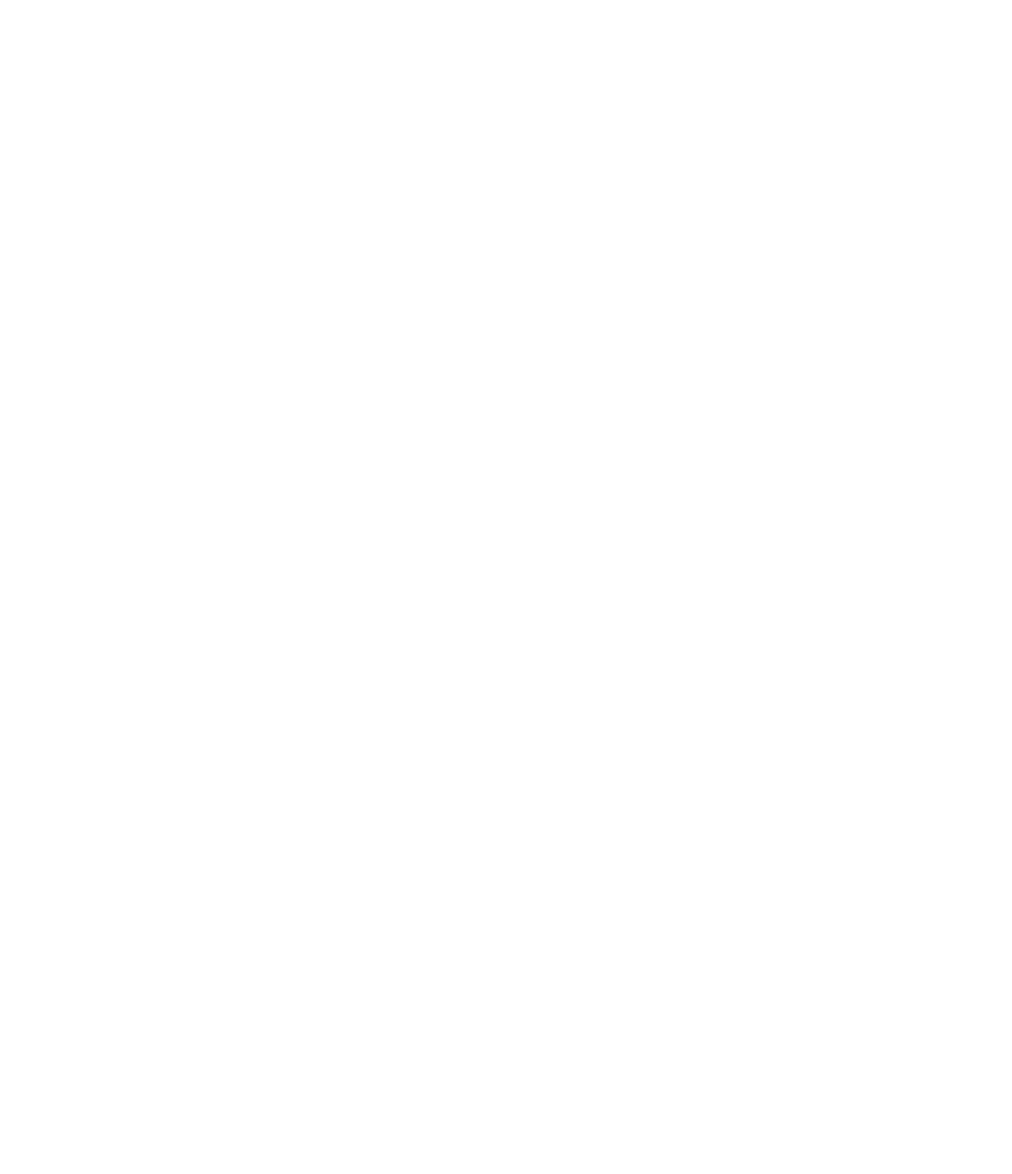
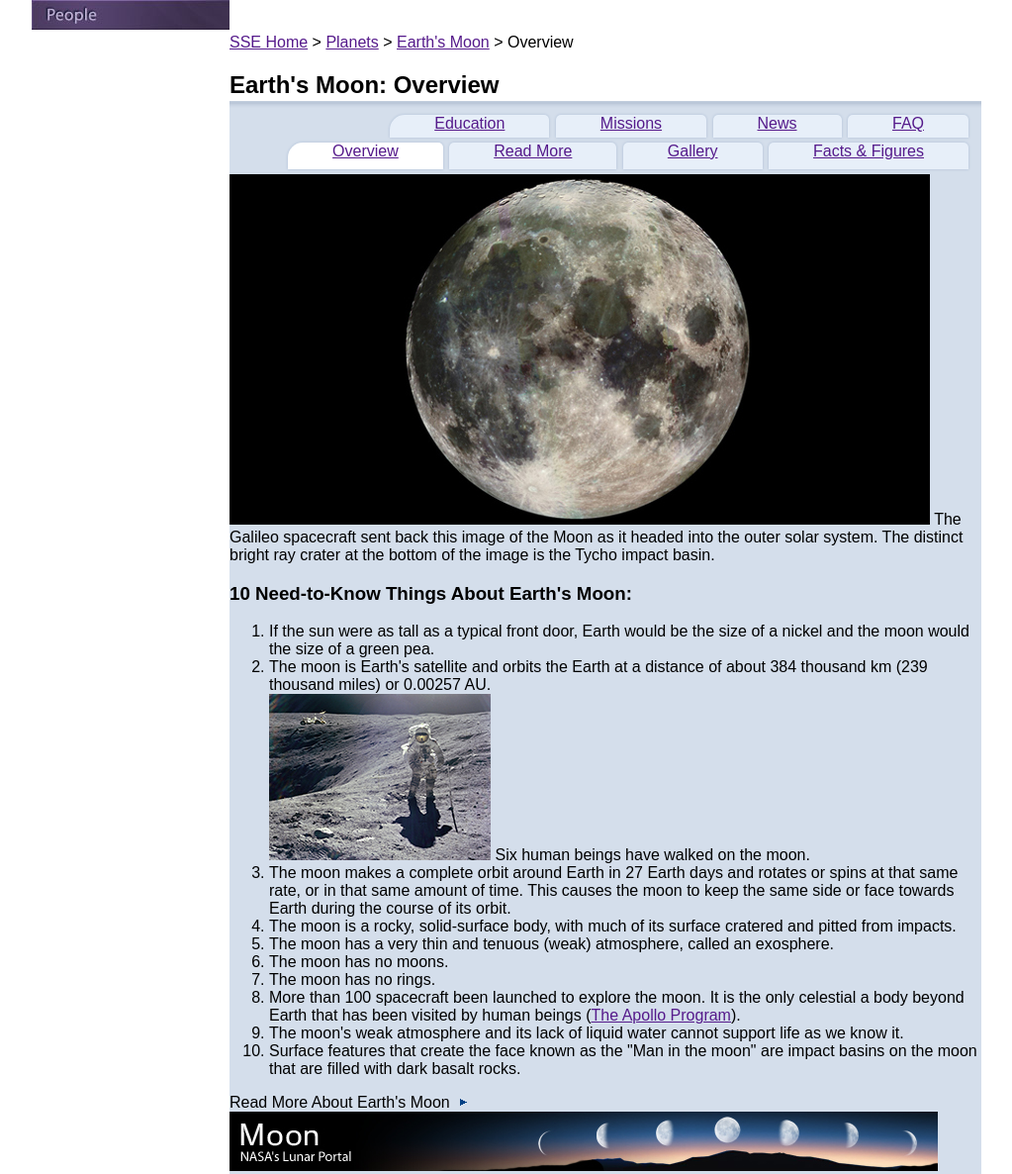
Before and after one commit to mkunkel/planets, a plain HTML site: page index.html in a window 1280 px wide. Shown: the whole page at 99% size, without its empty margins (128-1151 px from the left). Before the commit the page ends 800 px from the top, so only its background shows below. Drawn offline with Linux system fonts and the light colour scheme.

Commit message:
tab strip

```diff
--- a/css/style.css
+++ b/css/style.css
@@ -0,0 +1,52 @@
+#wrap {
+  width: 960px;
+  margin: auto;
+}
+nav{
+  width: 200px;
+}
+#content {
+  float: right;
+  width: 760px;
+  background-color: #d4deeb;
+}
+#content > #top {
+  background-color: #FFF;
+}
+#content > #top > h2 {
+  padding-bottom: 10px;
+  margin-bottom: 6px;
+  background-image: url("../images/bodybg.png");
+  background-repeat: repeat-x;
+  background-position: bottom;
+}
+#tabstrip {
+
+  text-align: right;
+  margin-right: 13px;
+}
+#tabstrip > .tab {
+  border-top-left-radius: 5px;
+  border-top-right-radius: 5px;
+  background-color: #e7eff9;
+  display: inline-block;
+  padding: 0 45px;
+  margin: 0 0 5px 2px;
+  box-shadow: 0 0 3px #acbdd5;
+}
+#tabstrip > #active {
+  background-color: #FFF;
+  box-shadow: 3 0 3px #acbdd5;
+}
+#tabstrip > .tab.top {
+  height: 23px;
+}
+#tabstrip > .tab.bottom {
+  height: 27px;
+}
+#tabstrip > .tab.top:nth-child(1){
+  border-top-left-radius: 15px;
+}
+#tabstrip > .tab.bottom:nth-child(5){
+  border-top-left-radius: 15px;
+}
--- a/index.html
+++ b/index.html
@@ -9,8 +9,56 @@
 <body>
   <div id="wrap">
     <header></header>
-    <nav></nav>
-    <div id="content"></div>
+    <nav><img src="images/leftnav_people_off.jpg" alt=""></nav>
+    <div id="content">
+      <section id="top">
+        <div id="breadcrumbs"><a href="">SSE Home</a>
+          >   <a href="">Planets</a>
+           >   <a href="">Earth's Moon</a>  >   Overview
+        </div> <!-- needs bottom border -->
+        <h2>Earth's Moon: Overview</h2>
+      </section>
+      <div id="tabstrip">
+
+        <div class="tab top"><a href="">Education</a></div>
+        <div class="tab top"><a href="">Missions</a></div>
+        <div class="tab top"><a href="">News</a></div>
+        <div class="tab top"><a href="">FAQ</a></div>
+        <div class="tab bottom" id="active"><a href="">Overview</a></div>
+        <div class="tab bottom"><a href="">Read More</a></div>
+        <div class="tab bottom"><a href="">Gallery</a></div>
+        <div class="tab bottom"><a href="">Facts & Figures</a></div>
+      </div>
+      <aside>
+        <img src="images/Moon.jpg" alt="Earth's Moon">
+        <span>The Galileo spacecraft sent back this image of the Moon as it headed into the outer solar system. The distinct bright ray crater at the bottom of the image is the Tycho impact basin.</span>
+      </aside>
+
+      <!-- Main Content Starts Here -->
+
+      <h3>10 Need-to-Know Things About Earth's Moon:</h3>
+      <ol>
+        <li>If the sun were as tall as a typical front door, Earth would be the size of a nickel and the moon would the size of a green pea.</li>
+        <li>The moon is Earth's satellite and orbits the Earth at a distance of about 384 thousand km (239 thousand miles) or 0.00257 AU.</li>
+        <aside>
+          <img src="images/174291main_mp.jpg" alt="Moon mission">
+          <span>Six human beings have walked on the moon.</span>
+        </aside>
+        <li>The moon makes a complete orbit around Earth in 27 Earth days and rotates or spins at that same rate, or in that same amount of time. This causes the moon to keep the same side or face towards Earth during the course of its orbit.</li>
+        <li>The moon is a rocky, solid-surface body, with much of its surface cratered and pitted from impacts.</li>
+        <li>The moon has a very thin and tenuous (weak) atmosphere, called an exosphere.</li>
+        <li>The moon has no moons.</li>
+        <li>The moon has no rings.</li>
+        <li>More than 100 spacecraft been launched to explore the moon. It is the only celestial a body beyond Earth that has been visited by human beings (<a href="">The Apollo Program</a>).</li>
+        <li>The moon's weak atmosphere and its lack of liquid water cannot support life as we know it.</li>
+        <li>Surface features that create the face known as the "Man in the moon" are impact basins on the moon that are filled with dark basalt rocks.</li>
+      </ol>
+      <div id="more">Read More About Earth's Moon <a href=""><img src="images/arrow2-transparent-blue.png" alt="blue arrow"></a></div>
+
+      <!-- Social Buttons Go Here -->
+      <img src="images/lunarportal_banner4.jpg" alt="Lunar Portal">
+
+    </div>
     <section class="articles"></section>
     <footer></footer>
 
```
Also changed, not shown: images/bodybg.png (added).
